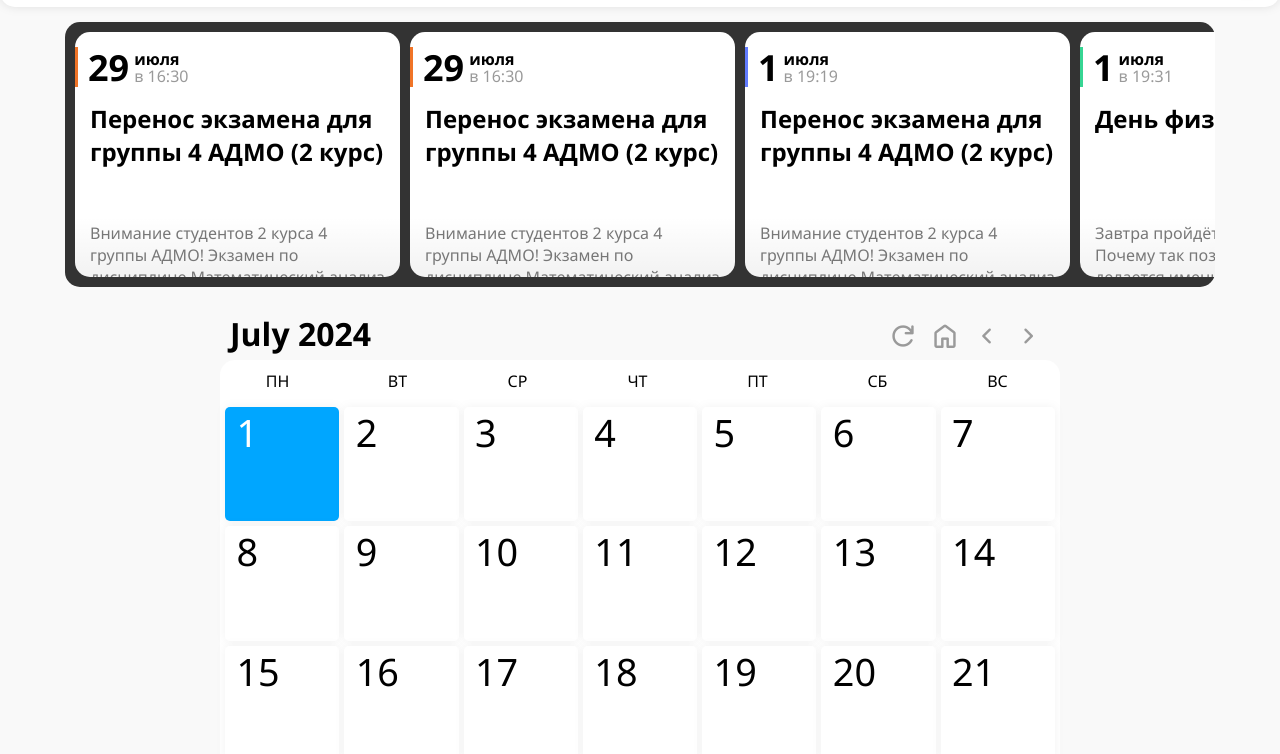
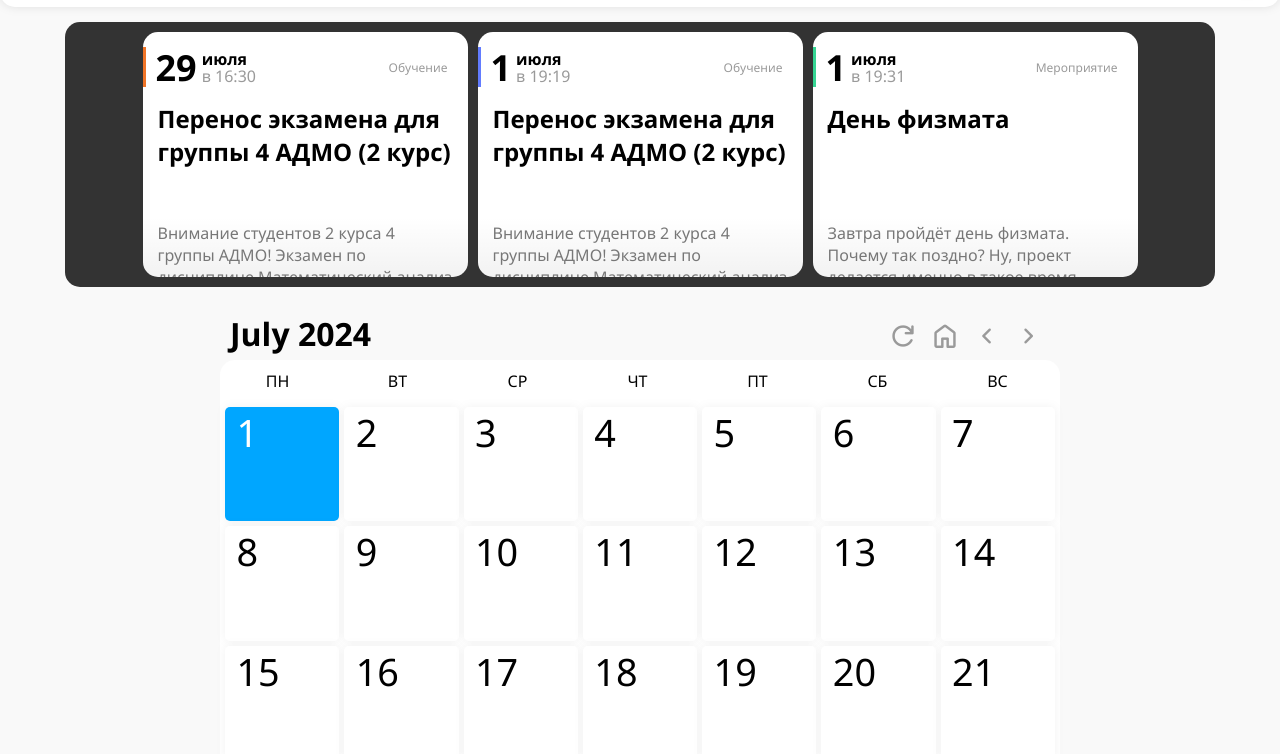
Before and after one commit to K0nek0/bfu-notif-system, a plain HTML site: page web-server/pages/index.html in a window 1280 px wide. Shown: the part 46-800 px from the top of the page. Drawn offline with nearby package versions, Linux system fonts and the light colour scheme.

Commit message:
Add event card category display

```diff
--- a/web-server/pages/index.html
+++ b/web-server/pages/index.html
@@ -67,32 +67,7 @@
                         <div>июля</div>
                         <div>в 16:30</div>
                     </div>
-                </div>
-                <div class="event-title">
-                    Перенос экзамена для группы 4 АДМО (2 курс)
-                </div>
-                <div class="event-text-container">
-                    <div class="event-text">
-                        Внимание студентов 2 курса 4 группы АДМО!
-                        Экзамен по дисциплине Математический анализ
-                        (преподаватель Семёнов В.И.) переносится с 8:30 на 10:10.
-                        Продолжительность экзамена осталась неизменной - 5 часов
-                        <br><br>
-                        Ну и немного lorem ipsum для теста:
-                        <br>
-                        Lorem ipsum dolor sit amet consectetur, adipisicing elit. Nemo illo voluptas ut dolorum expedita fuga eaque itaque voluptatibus autem aut, maiores quaerat possimus error, modi inventore voluptatem delectus vitae ullam.
-                    </div>
-                </div>
-            </div>
-
-            <div class="event-card">
-                <div class="event-date">
-                    <div class="color-line" style="background: #F07427;"></div>
-                    <div class="date-number">29</div>
-                    <div class="date-block">
-                        <div>июля</div>
-                        <div>в 16:30</div>
-                    </div>
+                    <div class="event-category">Обучение</div>
                 </div>
                 <div class="event-title">
                     Перенос экзамена для группы 4 АДМО (2 курс)
--- a/web-server/static/scripts/calendar.js
+++ b/web-server/static/scripts/calendar.js
@@ -56,10 +56,19 @@ document.addEventListener("DOMContentLoaded", async event => {
         eventsCarousel.scrollLeft += cardWidth + gap
     })
 
-    const categoriesColor = {
-        "important": "#F07427",
-        "event": "#36D593",
-        "study": "#627CFF"
+    const categories = {
+        "important": {
+            name: "Важное",
+            color: "#F07427"
+        },
+        "event": {
+            name: "Мероприятие",
+            color: "#36D593"
+        },
+        "study": {
+            name: "Обучение",
+            color: "#627CFF"
+        }
     }
 
     function createEventCard(title, text, timestamp, category) {
@@ -76,8 +85,8 @@ document.addEventListener("DOMContentLoaded", async event => {
         eventDate.className = "event-date"
 
         const colorLine = document.createElement("div")
-        let color = categoriesColor[category]
-        if(!categoriesColor[category]) color = "#00AAF9" // Default Event Card Color
+        let color = categories[category].color
+        if(!categories[category] || !categories[category].color) color = "#00AAF9" // Default Event Card Color
         colorLine.style.background = color
         colorLine.className = "color-line"
         eventDate.append(colorLine)
@@ -99,6 +108,13 @@ document.addEventListener("DOMContentLoaded", async event => {
         dateTime.textContent = `в ${hours}:${minutes}`
         dateBlock.append(dateTime)
         eventDate.append(dateBlock)
+
+        const eventCategory = document.createElement("div")
+        eventCategory.className = "event-category"
+        let displayCategory = ""
+        if(categories[category] && categories[category].name) displayCategory = categories[category].name
+        eventCategory.textContent = displayCategory
+        eventDate.append(eventCategory)
 
         const eventTitle = document.createElement("div")
         eventTitle.className = "event-title"
--- a/web-server/static/style.css
+++ b/web-server/static/style.css
@@ -223,11 +223,18 @@ nav div {
 .event-date .date-block div:last-child {
     color: #9a9a9a
 }
+.event-date .event-category {
+    margin-left: auto;
+    margin-right: 20px;
+    font-size: 12px;
+    color: #9a9a9a;
+}
 
 .event-title {
     font-size: 24px;
     font-weight: 700;
     margin: 0 15px;
+    user-select: none;
 }
 
 .event-text-container {
```
